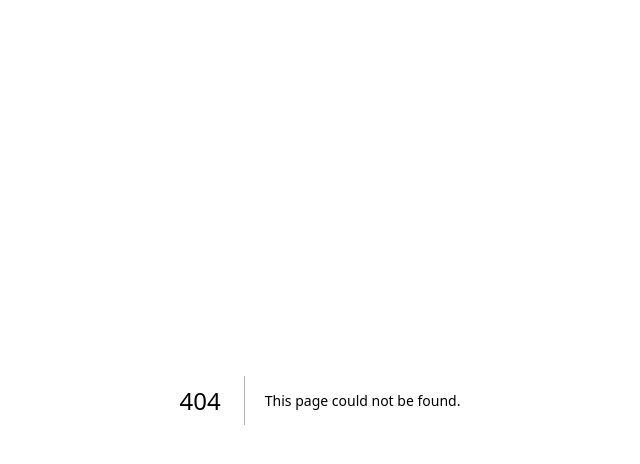
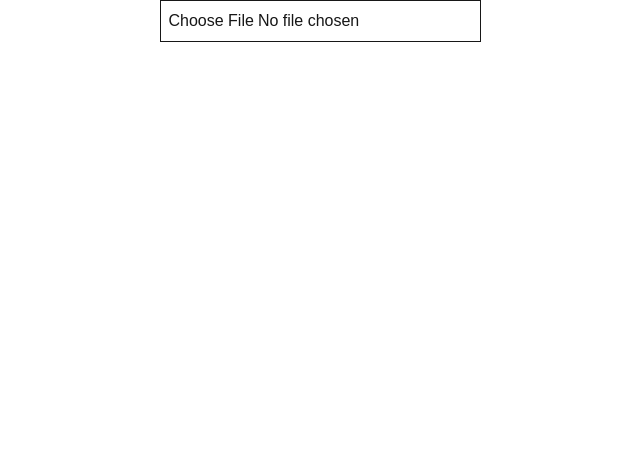
Before and after one commit to NoSkinPotato/Raigard, a Next.js app: page /ColorFitting in a window 1280 px wide. Before the commit this address had no page. Shown: the top 464 px of the page, without its empty margins (320-960 px from the left). Built offline with nearby package versions, Linux system fonts and the light colour scheme.

Commit message:
Add ColorFit

```diff
--- /dev/null
+++ b/Components/ColorFitButton.tsx
@@ -0,0 +1,31 @@
+"use client";
+import { useTransition } from "@/Components/TransitionProvider";
+
+export default function ColorFitButton(){
+
+ const { navigate } = useTransition();
+
+  return (
+    <div className="flex items-center mx-10 lg:mx-50 mt-4 mb-7" onClick={() => navigate("/ColorFitting")}>
+        <div className="flex-1 h-px bg-black" />
+        <div className="mx-4">
+          <div
+            className="
+              flex items-center gap-3 px-5 py-3 rounded-[20px] bg-gray-100
+              hover:bg-gray-200 transition cursor-pointer w-fit whitespace-nowrap ">
+            <div className="flex items-center justify-center rounded-full border border-black px-3 py-2">
+              <img
+                src="/Picture/BlackBrush.png"
+                alt="ColorFit"
+                className="w-6 h-6 object-contain"
+              />
+            </div>
+            <h1 className="text-sm md:text-base font-medium  ColorFitting">
+              COLOR FITTING
+            </h1>
+          </div>
+        </div>
+        <div className="flex-1 h-px bg-black" />
+    </div>
+  );
+}
--- /dev/null
+++ b/app/ColorFitting/page.tsx
@@ -0,0 +1,43 @@
+"use client";
+
+import { useState } from "react";
+
+export default function ImageUpload() {
+  const [image, setImage] = useState("");
+
+  const handleChange = (e) => {
+    const file = e.target.files?.[0];
+    if (!file) return;
+
+    const reader = new FileReader();
+
+    reader.onload = () => {
+        if (typeof reader.result === "string") {
+          setImage(reader.result);
+        }
+    };
+
+    reader.readAsDataURL(file);
+  };
+
+  return (
+    <div className="flex flex-col items-center gap-4">
+
+      <input
+        type="file"
+        accept="image/*"
+        onChange={handleChange}
+        className="border p-2"
+      />
+
+      {image && (
+        <img
+          src={image}
+          alt="preview"
+          className="w-64 h-64 object-cover rounded-xl border"
+        />
+      )}
+
+    </div>
+  );
+}
--- a/app/page.tsx
+++ b/app/page.tsx
@@ -8,16 +8,16 @@
 import Navbar from "../Components/NavigationBar";
 import { ArrowRight } from "lucide-react";
 import FadeIn from "@/Components/FadeIn";
+import ColorFitButton from "@/Components/ColorFitButton";
 import { Any } from "@sanity/client/csm";
 import { urlFor } from "../src/lib/image";
 import ReviewsCarousel from "@/Components/ReviewsCarousel";
+import { useTransition } from "@/Components/TransitionProvider";
 
 export const revalidate = 60;
 
 
 export default async function Home() {
-
-
 
     const products = await client.fetch(`
     *[_type == "product"]{
@@ -85,12 +85,13 @@
           AFFORDABLE LUXURY & PROTECTION FOR YOUR SLAB
         </p>
       <Navbar></Navbar>
-      <div>
+      {/* <div className="flex justify-center">
+        <button className="w-fit py-5 px-4 rounded-[20px] ColorFitting">
+          Color Fitting
+        </button>
+      </div> */}
 
-        {/* <p className="text-center TaglineDescr">
-          Premium quality slab covers with seamless colors <br></br> and lasting protection for every surface
-        </p> */}
-      </div>
+      <ColorFitButton></ColorFitButton>
 
       <Carousel carousels={carousels} />
       <section id="catalog" className="rounded-[30px] mx-5 mt-5 text-center bg-black CatalogSection">
```
Also changed, not shown: app/homePage.css (+7 -0 lines), public/Picture/BlackBrush.png (added).
